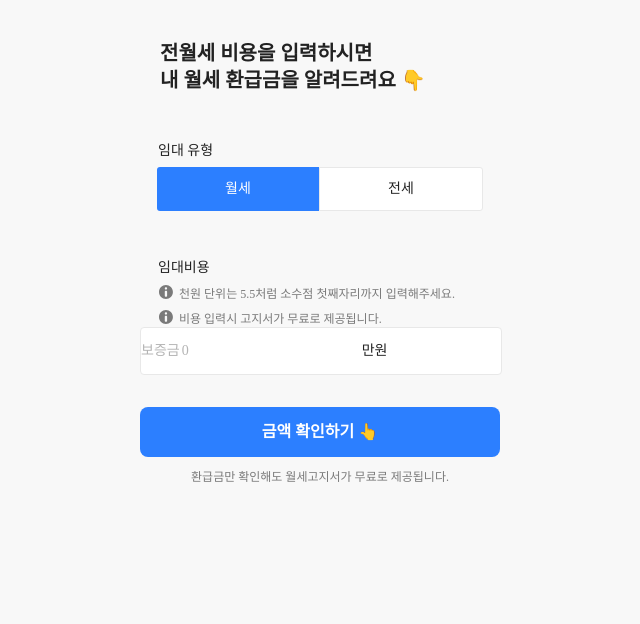
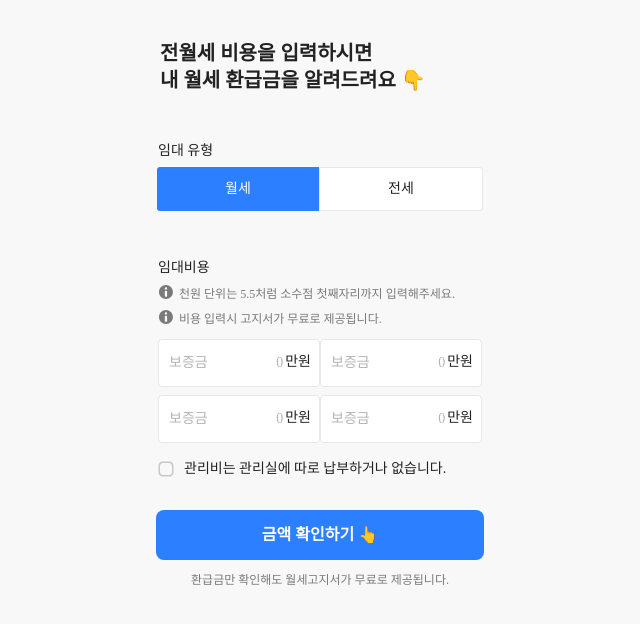
Before and after one commit to sdf5771/zaritalk-clone-fe, a React (Create React App) app: page / in a window 1280 px wide. Shown: the top 624 px of the page, without its empty margins (320-960 px from the left). Built offline with nearby package versions, Linux system fonts and the light colour scheme.

Commit message:
feat. refund view
check box image,
TextInputBoxPresenter style
RefundView style

```diff
--- a/src/components/public/text-input-box/TextInputBoxPresenter.module.css
+++ b/src/components/public/text-input-box/TextInputBoxPresenter.module.css
@@ -1,5 +1,6 @@
 .text_input_box_main{
     display: flex;
+    justify-content: space-between;
     align-items: center;
     width: 100%;
     height: 46px;
@@ -8,14 +9,21 @@
     border-radius: 4px;
 }
 .text_input_box_title{
+    margin-left: 10px;
     font-family: 'Apple SD Gothic Neo';
     font-weight: 500;
     font-size: 14px;
     color: #B4B4B4;
 }
+.text_input_container{
+    margin-right: 8px;
+    display: flex;
+}
 .text_input_box_input{
     border: 0;
     outline: 0;
+    max-width: 40px;
+    text-align: right;
     font-family: 'Apple SD Gothic Neo';
     font-weight: 500;
     font-size: 14px;
--- a/src/components/public/text-input-box/TextInputBoxPresenter.tsx
+++ b/src/components/public/text-input-box/TextInputBoxPresenter.tsx
@@ -6,8 +6,10 @@ function TextInputBoxPresenter({componentRef, textBoxTitle, textBoxSubTitle, inp
     return(
         <div ref={componentRef} className={styles.text_input_box_main}>
             <span className={styles.text_input_box_title}>{textBoxTitle}</span>
-            <input className={styles.text_input_box_input} placeholder={inputPlaceholder} value={inputValue}/>
-            <span className={styles.text_input_box_subtitle}>{textBoxSubTitle}</span>
+            <div className={styles.text_input_container}>
+                <input className={styles.text_input_box_input} placeholder={inputPlaceholder} value={inputValue}/>
+                <span className={styles.text_input_box_subtitle}>{textBoxSubTitle}</span>
+            </div>
         </div>
     )
 }
--- a/src/routes/refund/RefundView.module.css
+++ b/src/routes/refund/RefundView.module.css
@@ -76,8 +76,32 @@
     line-height: 16px;
     color: #7A7A7A;
 }
-
-
+.refund_view_input_container{
+    margin-top: 12px;
+    display: flex;
+    flex-direction: column;
+}
+.refund_view_input_container > div {
+    display: flex;
+    padding: 0 18px;
+    width: calc(100% - 36px);
+}
+.refund_view_input_container > div:nth-child(2){
+    margin-top: 8px;
+}
+.check_box_container{
+    margin-top: 17px;
+    display: flex;
+    align-items: center;
+    gap: 10px;
+}
+.check_box_container > span{
+    font-family: 'Apple SD Gothic Neo';
+    font-weight: 400;
+    font-size: 14px;
+    line-height: 18px;
+    color: #222222;
+}
 .refund_view_explain_container{
     margin-top: 11px;
     display: flex;
@@ -87,6 +111,8 @@
 .refund_view_btn_container{
     margin-top: 32px;
     display: flex;
+    padding: 0 16px;
+    width: calc(100% - 32px);
 }
 .refund_view_explain_container > span{
     font-family: 'Apple SD Gothic Neo';
--- a/src/routes/refund/RefundView.tsx
+++ b/src/routes/refund/RefundView.tsx
@@ -2,8 +2,11 @@ import React from 'react';
 import styles from 'routes/refund/RefundView.module.css'
 import ToggleBtnContainer from "components/refund/toggle-btn/ToggleBtnContainer";
 import {ReactComponent as AlertLogo} from 'assets/images/refund/alert_logo.svg';
-import BlueTypeBtn from "../../components/public/blue-type-btn/BlueTypeBtn";
-import TextInputBoxContainer from "../../components/public/text-input-box/TextInputBoxContainer";
+import BlueTypeBtn from "components/public/blue-type-btn/BlueTypeBtn";
+import TextInputBoxContainer from "components/public/text-input-box/TextInputBoxContainer";
+import {ReactComponent as CheckBoxDefault} from 'assets/images/refund/check_box_default.svg'
+import {ReactComponent as CheckBoxActive} from 'assets/images/refund/check_box_active.svg'
+
 function RefundView(){
 
     return(
@@ -24,6 +27,7 @@ function RefundView(){
                             <div><AlertLogo /><span>비용 입력시 고지서가 무료로 제공됩니다.</span></div>
                         </div>
                     </div>
+                    <div className={styles.refund_view_input_container}>
                         <div>
                             <TextInputBoxContainer
                                 componentRef={null}
@@ -32,6 +36,34 @@ function RefundView(){
                                 inputPlaceholder='0'
                                 inputValue=''
                             />
+                            <TextInputBoxContainer
+                                componentRef={null}
+                                textBoxTitle='보증금'
+                                textBoxSubTitle='만원'
+                                inputPlaceholder='0'
+                                inputValue=''
+                            />
+                        </div>
+                        <div>
+                            <TextInputBoxContainer
+                                componentRef={null}
+                                textBoxTitle='보증금'
+                                textBoxSubTitle='만원'
+                                inputPlaceholder='0'
+                                inputValue=''
+                            />
+                            <TextInputBoxContainer
+                                componentRef={null}
+                                textBoxTitle='보증금'
+                                textBoxSubTitle='만원'
+                                inputPlaceholder='0'
+                                inputValue=''
+                            />
+                        </div>
+                        <div className={styles.check_box_container}>
+                            <CheckBoxDefault />
+                            <span>관리비는 관리실에 따로 납부하거나 없습니다.</span>
+                        </div>
                     </div>
                     <div className={styles.refund_view_btn_container}>
                         <BlueTypeBtn btnTitle='금액 확인하기 👆' onClickHandler={(event: React.MouseEvent) => {}}/>
```
Also changed, not shown: src/assets/images/refund/check_box_active.svg (added), src/assets/images/refund/check_box_default.svg (added). Lines whose indentation alone changed are shown as unchanged.
